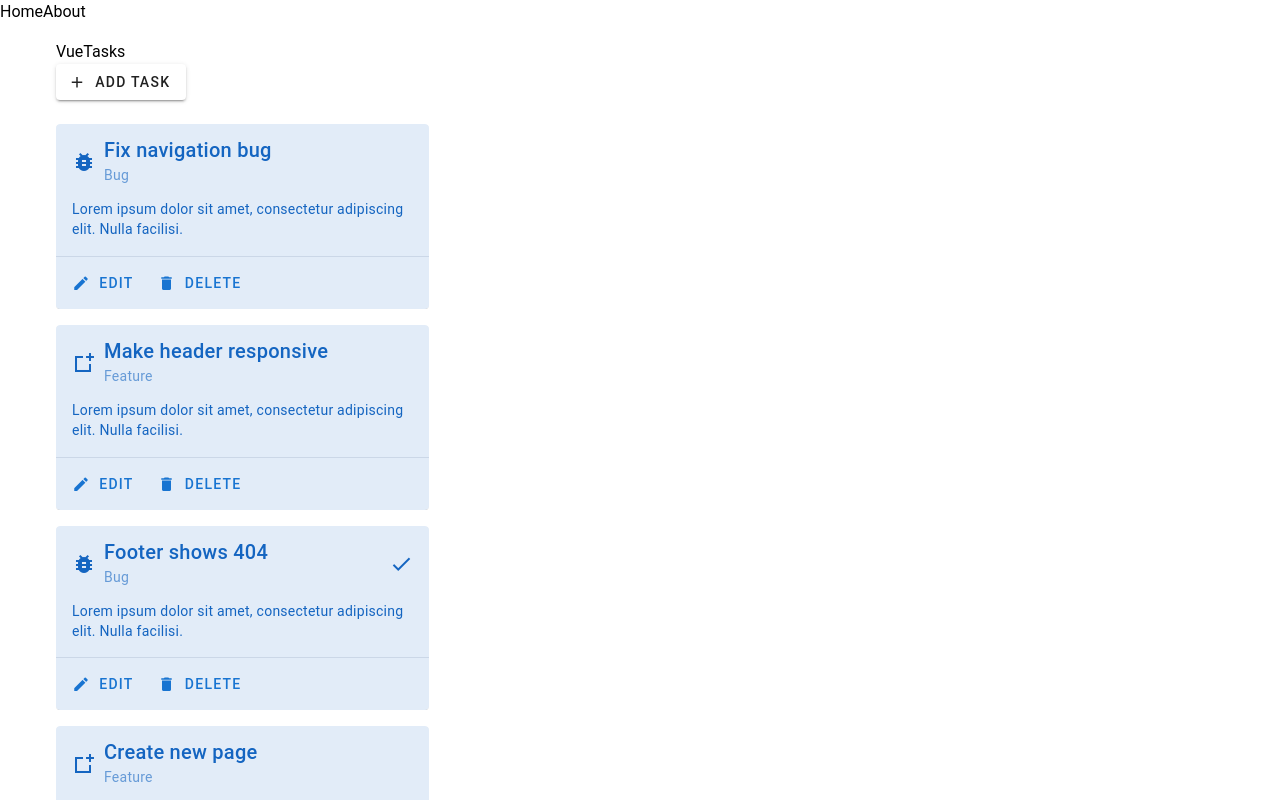
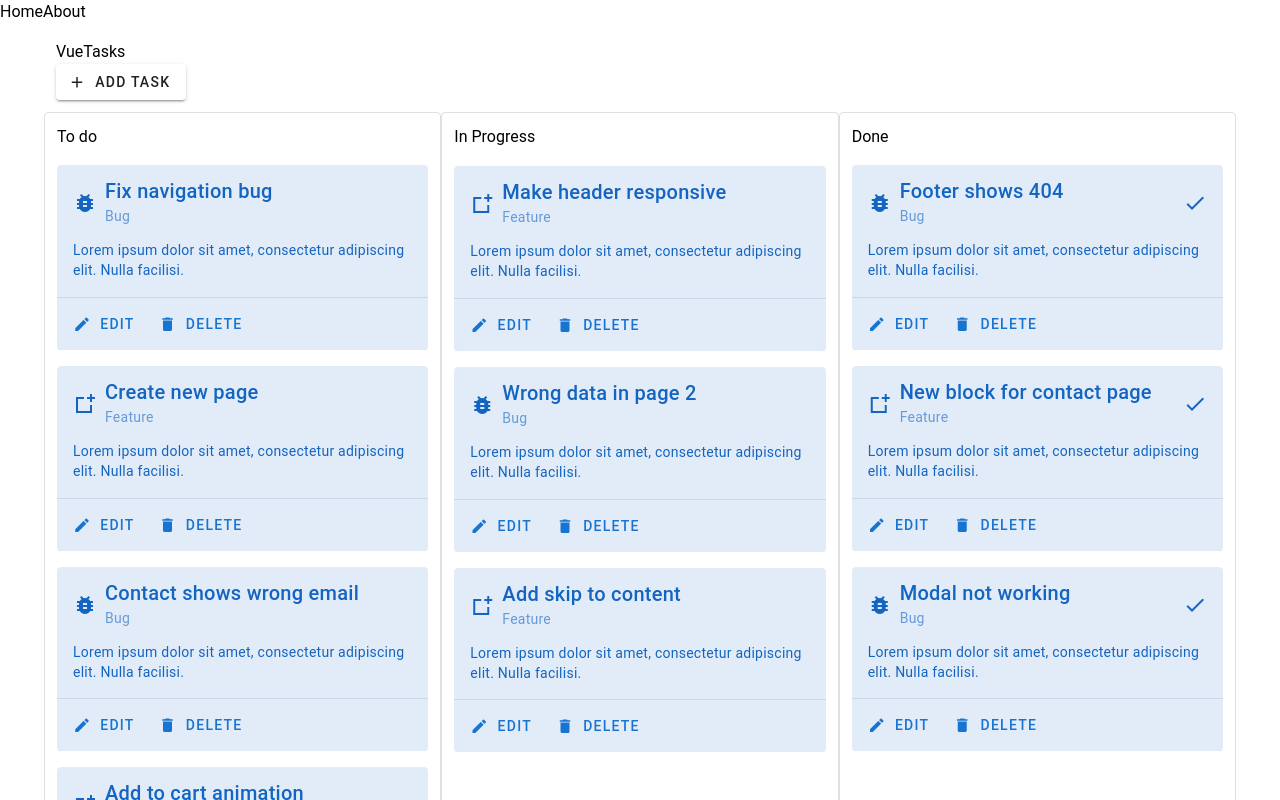
Before and after one commit to camilla-westin/VueTasks, a Vue app: page / in a window 1280 px wide. Shown: the top 800 px of the page. Built offline with nearby package versions, Linux system fonts and the light colour scheme.

Commit message:
Separated tasks in to columns depending on status

```diff
--- a/src/components/TaskList.vue
+++ b/src/components/TaskList.vue
@@ -63,9 +63,15 @@ const editTask = (id) => {
     <VBtn @click="openDialog" prepend-icon="mdi-plus">Add task</VBtn>
   </div>
   <VRow class="grid grid-cols-3 gap-4">
-    <VCol>
+    <VCol class="p-4 border border-gray-600 rounded shadow-lg">
+      <h2 class="font-medium text-md mb-4 uppercase">To do</h2>
+
       <ul>
-        <li v-for="task in tasks" :key="task.id" class="mb-4">
+        <li
+          v-for="task in tasks.filter((task) => task.status === 'To do')"
+          :key="task.id"
+          class="mb-4"
+        >
           <TaskCard
             :task="task"
             @delete-clicked="deleteTask"
@@ -74,8 +80,40 @@ const editTask = (id) => {
         </li>
       </ul>
     </VCol>
-    <VCol></VCol>
-    <VCol></VCol>
+    <VCol class="p-4 border border-gray-600 rounded shadow-lg">
+      <h2 class="font-medium text-md mb-4 uppercase">In Progress</h2>
+      <VDivider></VDivider>
+      <ul>
+        <li
+          v-for="task in tasks.filter((task) => task.status === 'In progress')"
+          :key="task.id"
+          class="mb-4"
+        >
+          <TaskCard
+            :task="task"
+            @delete-clicked="deleteTask"
+            @editClicked="editTask"
+          />
+        </li>
+      </ul>
+    </VCol>
+    <VCol class="p-4 border border-gray-600 rounded shadow-lg">
+      <h2 class="font-medium text-md mb-4 uppercase">Done</h2>
+
+      <ul>
+        <li
+          v-for="task in tasks.filter((task) => task.status === 'Done')"
+          :key="task.id"
+          class="mb-4"
+        >
+          <TaskCard
+            :task="task"
+            @delete-clicked="deleteTask"
+            @editClicked="editTask"
+          />
+        </li>
+      </ul>
+    </VCol>
   </VRow>
 
   <EditTask
```
